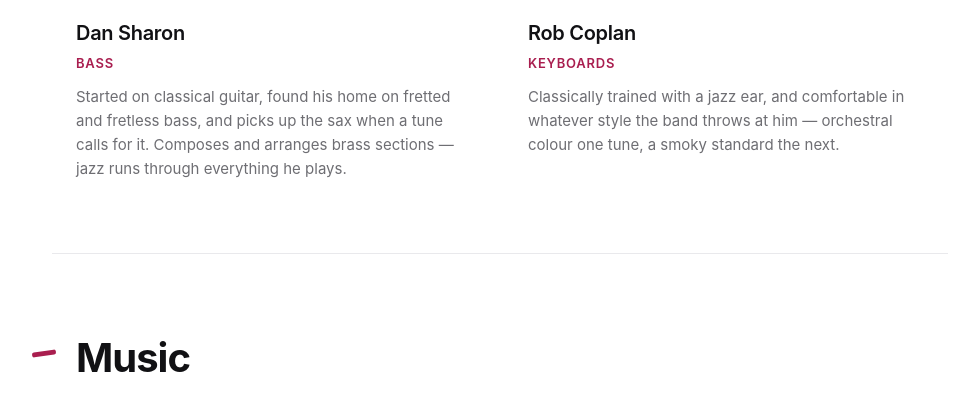
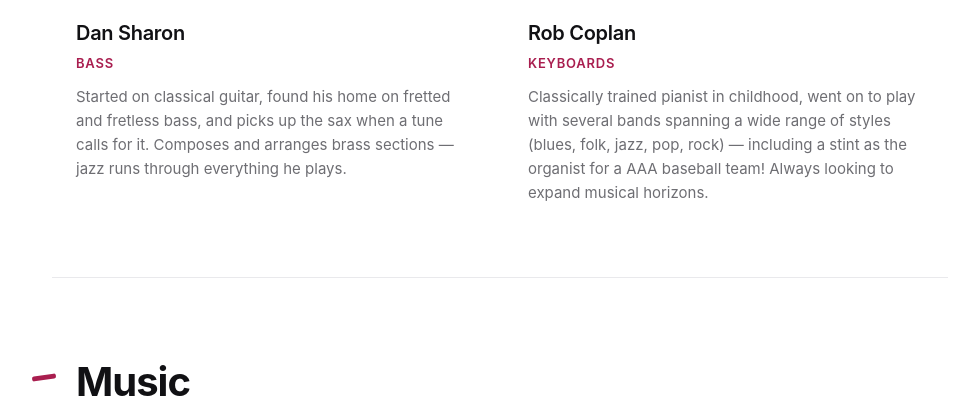
Before and after one commit to katzfabio/offbeet, a plain HTML site: page index.html in a window 1280 px wide. Shown: the part 2313-2721 px from the top of the page, without its empty margins (140-1119 px from the left). Drawn offline with Linux system fonts and the light colour scheme.

Commit message:
Replace Rob's headshot with a real photo; use his own bio
Photo converted from PNG to JPEG at 800px square to match the other
member headshots. Bio text supplied by Fabio.

Co-Authored-By: Claude Opus 4.8 <noreply@anthropic.com>
Claude-Session: https://claude.ai/code/session_016ABUud5MJvwiLKM8zbmjz7

```diff
--- a/index.html
+++ b/index.html
@@ -105,9 +105,10 @@
         <h3>Rob Coplan</h3>
         <p class="member-instrument">Keyboards</p>
         <p class="member-bio">
-          Classically trained with a jazz ear, and comfortable in whatever style
-          the band throws at him — orchestral colour one tune, a smoky standard
-          the next.
+          Classically trained pianist in childhood, went on to play with several
+          bands spanning a wide range of styles (blues, folk, jazz, pop, rock) —
+          including a stint as the organist for a AAA baseball team! Always
+          looking to expand musical horizons.
         </p>
       </li>
 
```
Also changed, not shown: members/rob.jpg, 1 other file.
